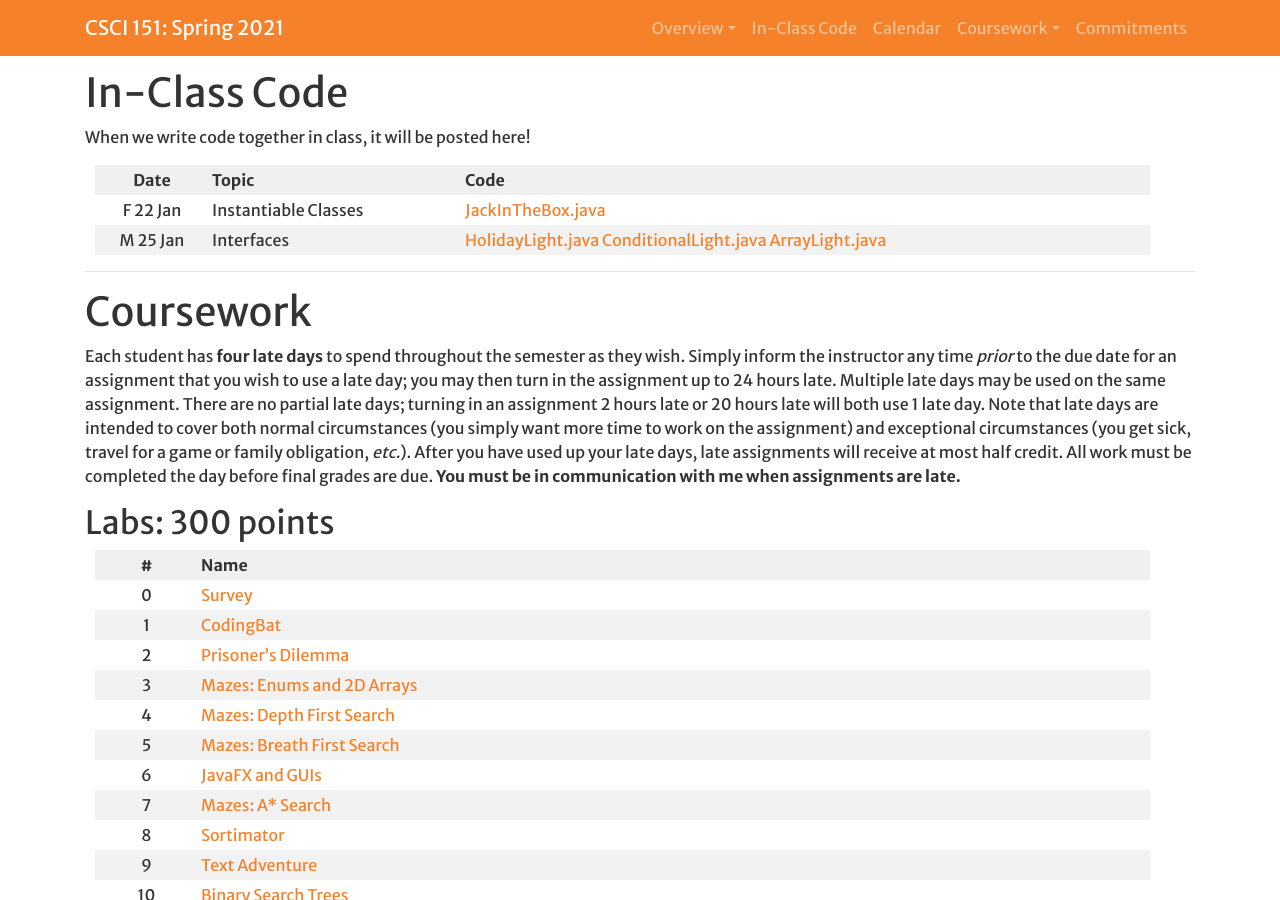
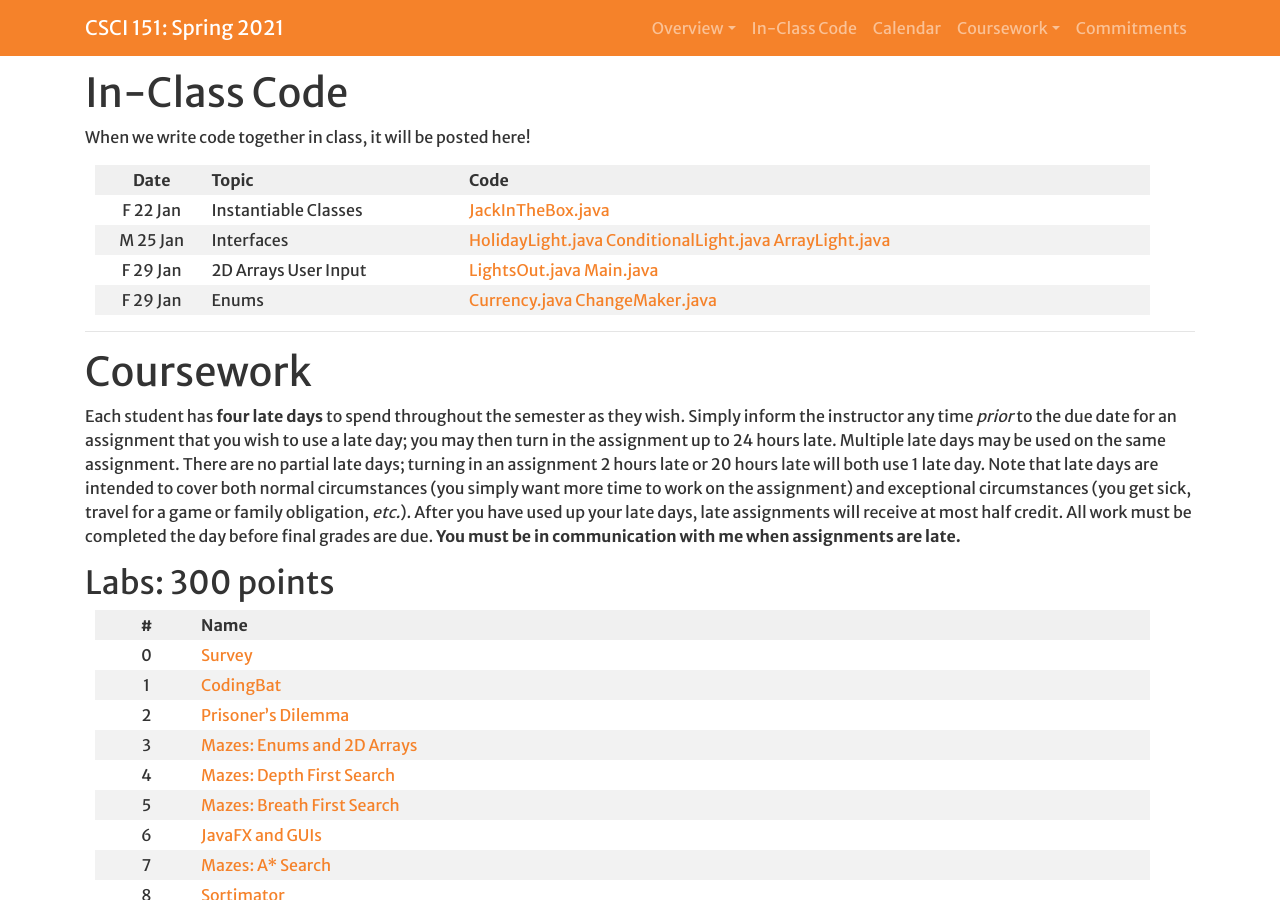
Before and after one commit to Hendrix-CS/csci151, a Jekyll site: the page built from index.md, in a window 1280 px wide and 900 px high, scrolled down 1802 px. Built offline with Jekyll 4.4.1, drawn with Linux system fonts in a browser that asks for light colours; a script that is not in the unit is left out; our own code applies the rules of GitHub Pages for plain Markdown files.

Commit message:
Updating class code

```diff
--- a/index.md
+++ b/index.md
@@ -54,10 +54,11 @@ When we write code together in class, it will be posted here!
 |:----:|------||-----||
 | F 22 Jan | Instantiable Classes | [JackInTheBox.java]({{site.baseurl}}/inclass/JackInTheBox.java) |
 | M 25 Jan | Interfaces | [HolidayLight.java]({{site.baseurl}}/inclass/HolidayLight.java) [ConditionalLight.java]({{site.baseurl}}/inclass/ConditionalLight.java) [ArrayLight.java]({{site.baseurl}}/inclass/ArrayLight.java) |
+| F 29 Jan | 2D Arrays User Input | [LightsOut.java]({{site.baseurl}}/inclass/LightsOut.java) [Main.java]({{site.baseurl}}/inclass/Main.java) |
+| F 29 Jan | Enums | [Currency.java]({{site.baseurl}}/inclass/Currency.java) [ChangeMaker.java]({{site.baseurl}}/inclass/ChangeMaker.java) |
 
 <!--
-| F 4 Sep | 2D Arrays User Input | [LightsOut.java]({{site.baseurl}}/inclass/LightsOut.java) [Main.java]({{site.baseurl}}/inclass/Main.java) |
-| M 7 Sep | Enums | [Currency.java]({{site.baseurl}}/inclass/Currency.java) [ChangeMaker.java]({{site.baseurl}}/inclass/ChangeMaker.java) |
+
 | W 9 Sep | ArrayStack | [DirectionInRoom.pdf]({{site.baseurl}}/inclass/DirectionInRoom.pdf) [PostFixCalculator.pdf]({{site.baseurl}}/inclass/PostFixCalculator.pdf) [ArrayStack.pdf]({{site.baseurl}}/inclass/ArrayStack.pdf) |
 | M 14 Sep | ListStack and Generics | [StacksAndGenerics.pdf]({{site.baseurl}}/inclass/StacksAndGenerics.pdf) |
 | W 16 Sep | ListQueue | [ListQueue.pdf]({{site.baseurl}}/inclass/ListQueue.pdf) |
```
